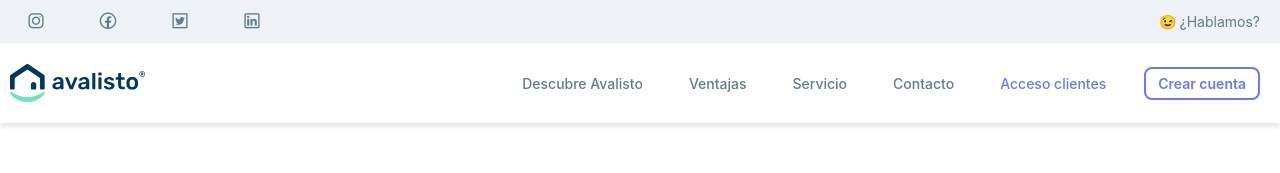
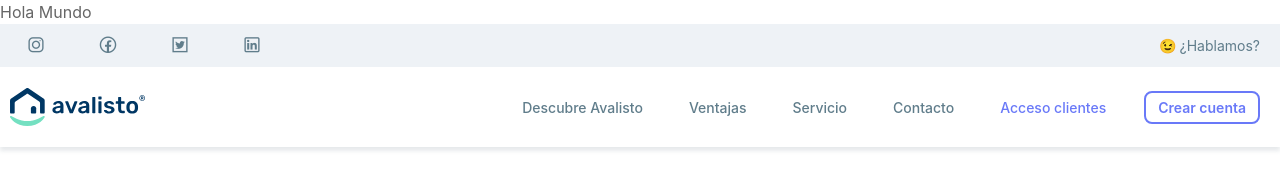
Before and after one commit to ahvelozo/AvalistoLandingInmo, a website: page index.html in a window 1280 px wide. Shown: the top 173 px of the page. Drawn offline with nearby package versions, Linux system fonts and the light colour scheme; a script that the page names is missing.

Commit message:
Update index.html

```diff
--- a/index.html
+++ b/index.html
@@ -49,7 +49,7 @@
     </head>
 
     <body>
-
+Hola Mundo
         <!-- Menu -->
         <div uk-sticky="animation: uk-animation-slide-top">
 
```
